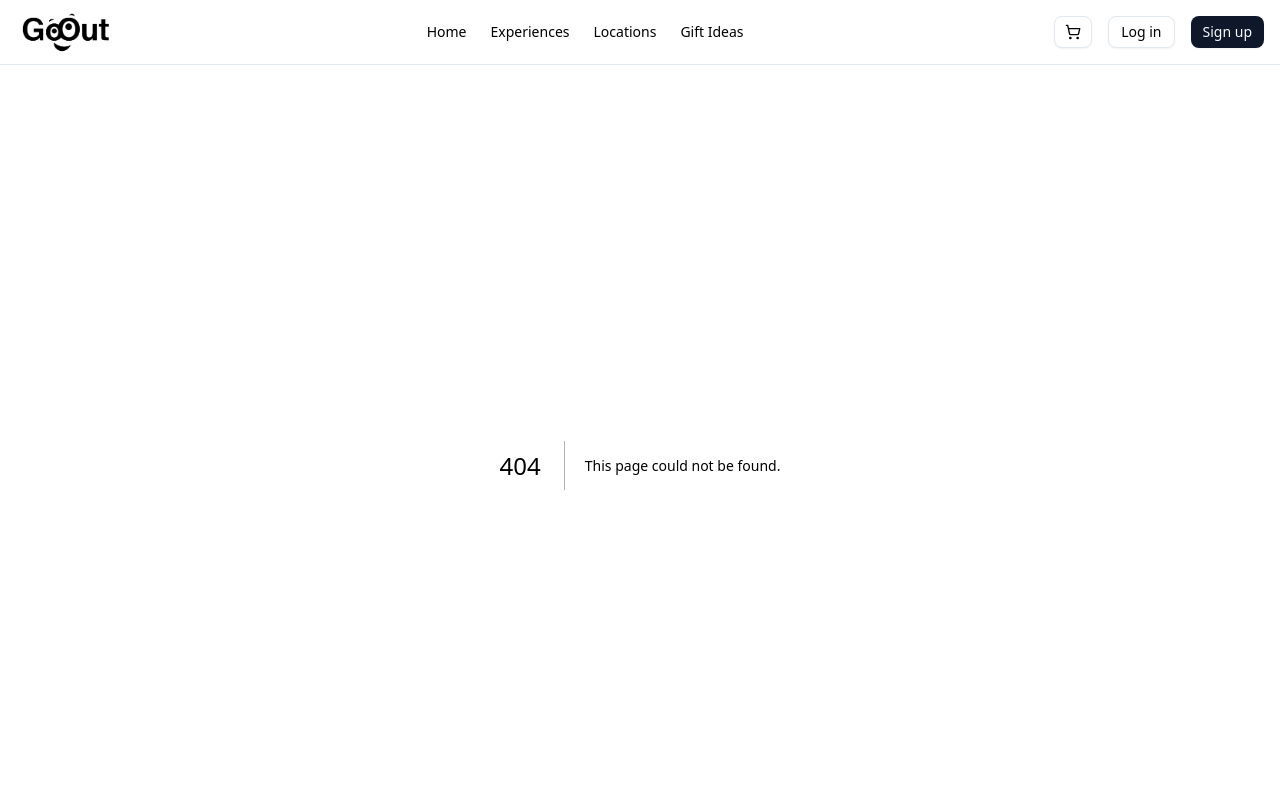
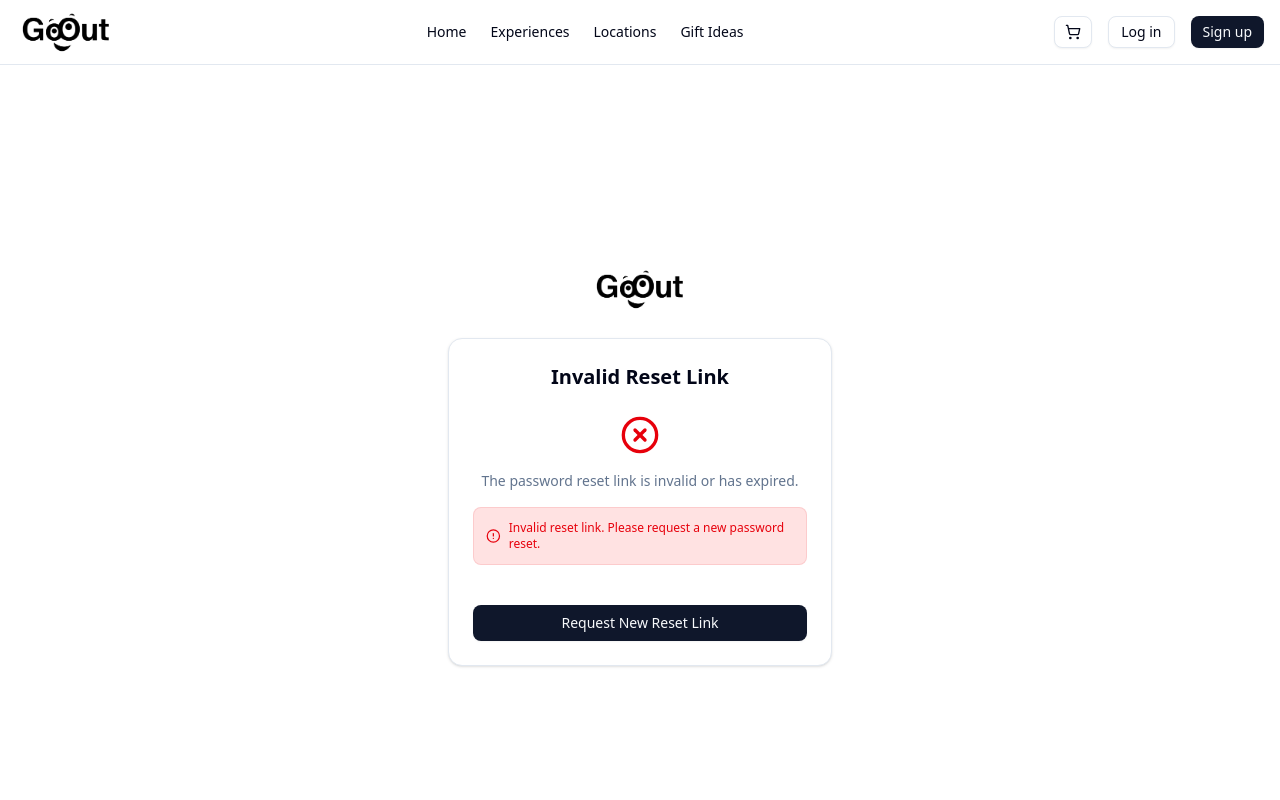
Before and after one commit to Standord-AI/go-out-web, a Next.js app: page /auth/reset-password in a window 1280 px wide. Before the commit this address had no page. Shown: the top 800 px of the page. Built offline with nearby package versions, Linux system fonts and the light colour scheme.

Commit message:
feat: add forgot password and reset password pages

```diff
--- /dev/null
+++ b/src/app/auth/forgot-password/page.tsx
@@ -0,0 +1,20 @@
+import Image from "next/image";
+import { ForgotPasswordForm } from "@/components/forgot-password-form";
+
+export default function LoginPage() {
+  return (
+    <div className="flex min-h-svh flex-col items-center justify-center gap-6 p-6 md:p-10">
+      <div className="flex w-full max-w-sm flex-col gap-6">
+        <a href="/" className="flex items-center gap-2 self-center font-medium">
+          <Image
+            src="/logo/logo-long.png"
+            alt="GoOut Logo"
+            width={100}
+            height={50}
+          />
+        </a>
+        <ForgotPasswordForm />
+      </div>
+    </div>
+  );
+}
--- /dev/null
+++ b/src/app/auth/reset-password/page.tsx
@@ -0,0 +1,20 @@
+import { ResetPasswordForm } from "@/components/reset-password-form";
+import Image from "next/image";
+
+export default function LoginPage() {
+  return (
+    <div className="flex min-h-svh flex-col items-center justify-center gap-6 p-6 md:p-10">
+      <div className="flex w-full max-w-sm flex-col gap-6">
+        <a href="/" className="flex items-center gap-2 self-center font-medium">
+          <Image
+            src="/logo/logo-long.png"
+            alt="GoOut Logo"
+            width={100}
+            height={50}
+          />
+        </a>
+        <ResetPasswordForm />
+      </div>
+    </div>
+  );
+}
```
Also changed, not shown: src/app/auth/login/page.tsx (renamed from src/app/login/page.tsx), src/app/auth/signup/page.tsx (renamed from src/app/signup/page.tsx).
